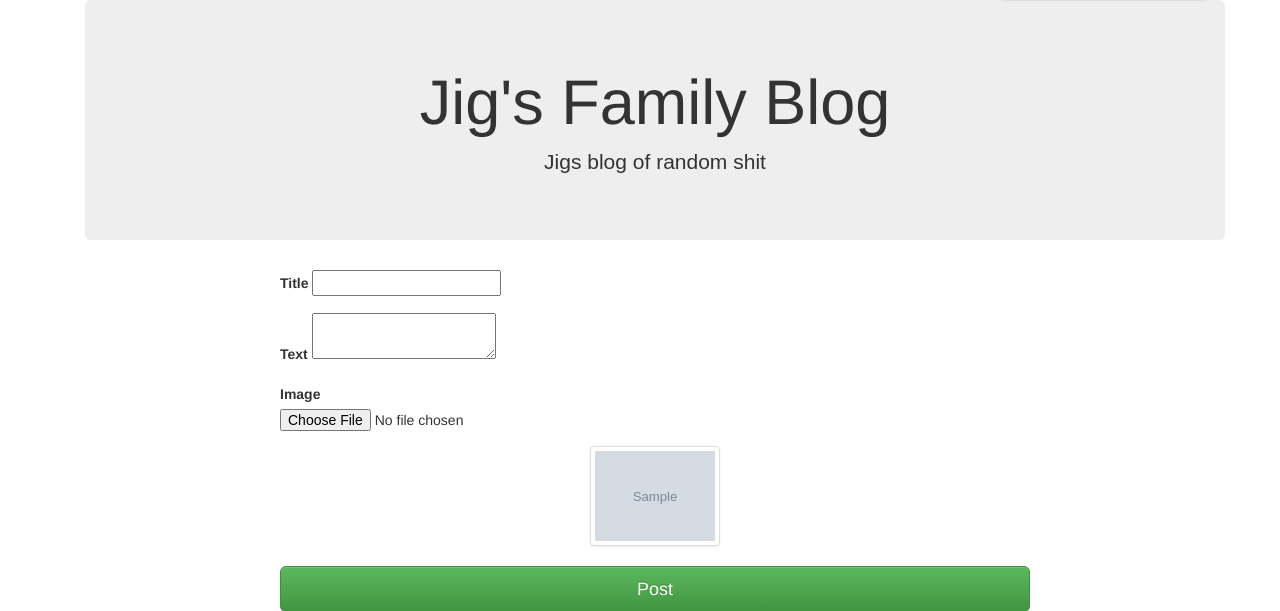
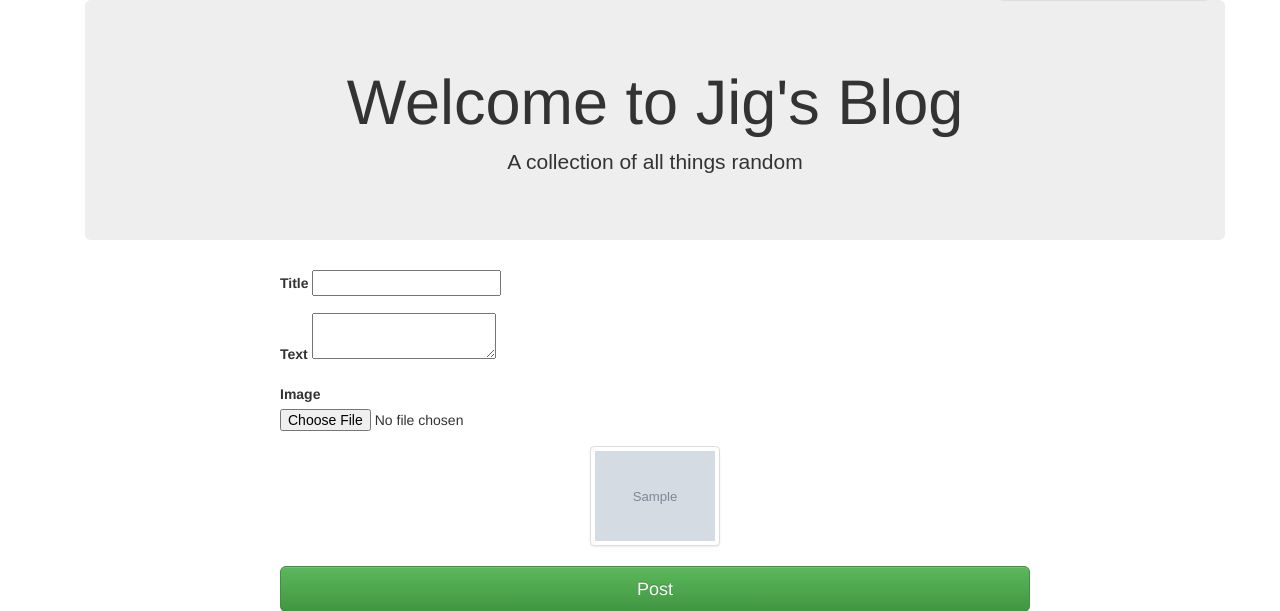
Before and after one commit to KimberleyLawrence/jigsblog, a Django app: template blog/templates/post.html in a window 1280 px wide. Shown: the part 46-657 px from the top of the page. Run offline with Django 3.2, Linux system fonts and the light colour scheme; the template is opened without the code that fills it: most values are stand-ins (such as "Sample title", 1, 10 or a date in 2020); grey boxes marked "Sample" are stand-in pictures; form fields are guessed from the names that the template uses; some libraries are stand-ins or nearby versions; some web fonts are replaced.

Commit message:
Adding in 2 different headings

```diff
--- a/blog/templates/base.html
+++ b/blog/templates/base.html
@@ -80,9 +80,13 @@
   <div class="container">
 {% if not post_view %}
     <div class="jumbotron">
-
+      {% if request.user.is_authenticated %}
       <h1> Jig's Family Blog </h1>
       <p class="lead"> Jigs blog of random shit </p>
+      {% else %}
+      <h1> Welcome to Jig's Blog </h1>
+      <p class="lead"> A collection of all things random</p>
+      {% endif %}
       {% if not edit_or_create_post and request.user.is_authenticated %}
       <p><a class="btn btn-lg btn-success" href="{% url 'post_new' %}" role="button"> Add a post </a></p>
       {% endif %}
--- a/blog/templates/index.html
+++ b/blog/templates/index.html
@@ -1,6 +1,7 @@
 {% extends "base.html" %}
 {% block content %}
 {% load staticfiles %}
+
 <div class="row posts"></div>
 
 {% if not post_view %}
```
